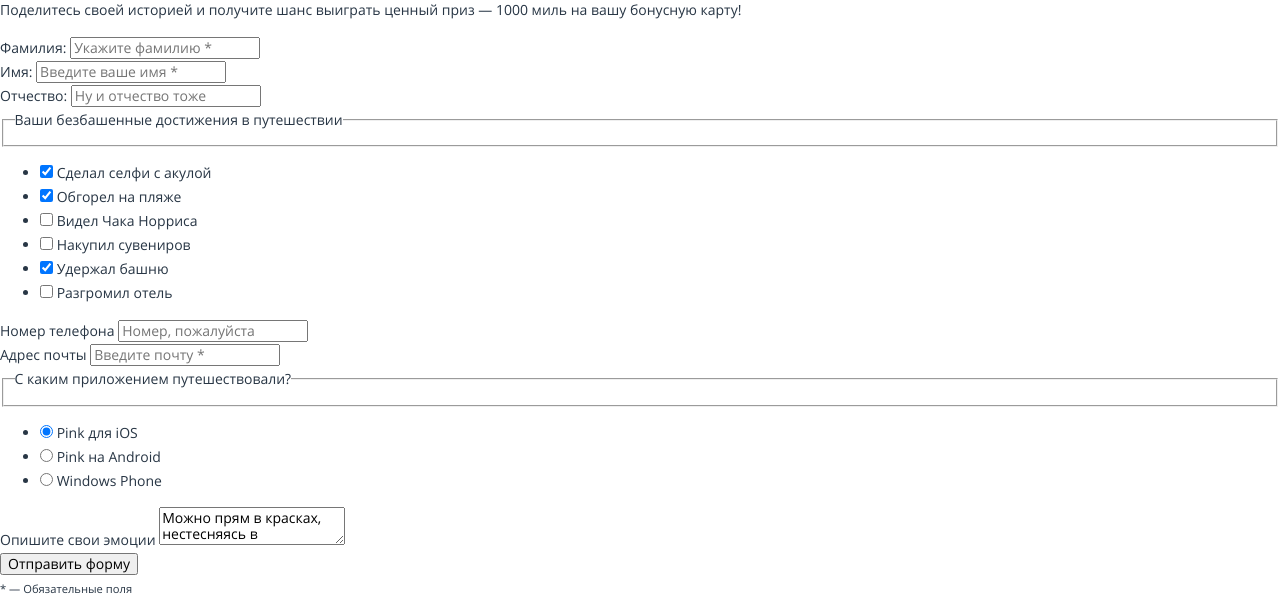
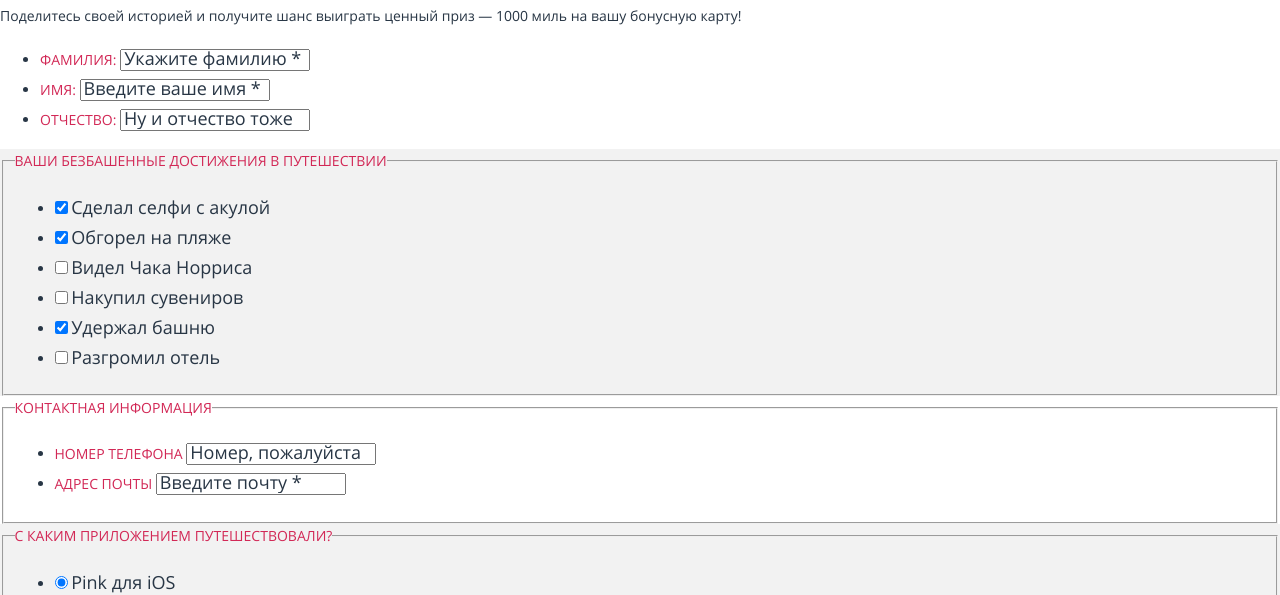
Before and after one commit to AndreyCherk/1585363-pink-21, a website: page source/form.html in a window 1280 px wide. Shown: the part 204-799 px from the top of the page. Drawn offline with nearby package versions, Linux system fonts and the light colour scheme; files that its build step writes are made by us from their sources; files whose address does not match are found by name.

Commit message:
Стилизация страницы формы

```diff
--- a/source/form.html
+++ b/source/form.html
@@ -25,7 +25,7 @@
                 Фотографии
               </a>
             </li>
-            <li class="site-list__item">
+            <li class="site-list__item site-list__item--active">
               <a>
                 Конкурс
               </a>
@@ -38,98 +38,117 @@
           </ul>
         </div>
       </nav>
+      <div class="page-header__heading-wrapper">
+        <h1 class="page-header__heading">Конкурс на самое безбашенное путешестаие с Пинк</h1>
+      </div>
     </header>
-    <main class="form">
-        <div class="form__wrapper">
-          <div class="form__start">
-            <h1 class="form__heading">Конкурс на самое безбашенное путешестаие с Пинк</h1>
-          </div>
-          <p class="form__text-start">Поделитесь своей историей и получите шанс выиграть ценный приз — 1000 миль на вашу бонусную карту!</p>
-        </div>
-        <form action="https://echo.htmlacademy.ru" method="post">
-          <div class="form__name name-list">
-            <div class="name-list__item">
-              <label for="form-surname">Фамилия:</label>
-              <input class="name-list__input" id="form-surname" type="text" name="surname" placeholder="Укажите фамилию *" required>
-            </div>
-            <div class="name-list__item">
-              <label for="form-name">Имя:</label>
-              <input class="name-list__input" id="form-name" type="text" name="name" placeholder="Введите ваше имя *" required>
-            </div>
-            <div class="name-list__item">
-              <label for="form-patronymic">Отчество:</label>
-              <input class="name-list__input" id="form-patronymic" type="text" name="patronymic" placeholder="Ну и отчество тоже">
+    <main class="page-form">
+        <div class="page-form__wrapper">
+          <div class="page-form__text-start">
+            <p class="page-form__text">Поделитесь своей историей и получите шанс выиграть ценный приз — 1000 миль на вашу бонусную карту!</p>
           </div>
         </div>
+        <form class="page-form__inner form "action="https://echo.htmlacademy.ru" method="post">
+          <div class="form__name">
+            <ul class="form__name-list">
+              <li class="form__name-item">
+                <label class="form__pink-label" for="form-surname">Фамилия:</label>
+                <input class="form__input" id="form-surname" type="text" name="surname" placeholder="Укажите фамилию *" required>
+              </li>
+              <li  class="form__name-item">
+                <label class="form__pink-label" for="form-name">Имя:</label>
+                <input class="form__input" id="form-name" type="text" name="name" placeholder="Введите ваше имя *" required>
+              </li >
+              <li class="form__name-item">
+                <label class="form__pink-label" for="form-patronymic">Отчество:</label>
+                <input class="form__input" id="form-patronymic" type="text" name="patronymic" placeholder="Ну и отчество тоже">
+              </li >
+            </ul>
+          </div>
           <div class="form__checkbox">
-            <fieldset class="form__checkbox-fieldset">
-              <legend class="form__checkbox-text">Ваши безбашенные достижения в путешествии</legend>
-            </fieldset>
-            <ul class="form__checkbox-list list-checkbox">
-              <li class="list-checkbox__item">
-                <input class="list-checkbox__input--checked list-checkbox__input" type="checkbox" name="Сделал селфи с акулой" id="form-shark" checked>
-                <label for="form-shark">Сделал селфи с акулой</label>
+            <fieldset class="form__fieldset">
+              <legend class="form__legend">
+                <span class="form__legend-text">Ваши безбашенные достижения в путешествии</span>
+              </legend>
+              <ul class="form__list">
+                <li class="form__checkbox-item">
+                  <input class="form__checkbox-input--checked form__checkbox-input" type="checkbox" name="Сделал селфи с акулой" id="form-shark" checked>
+                  <label class="form__black-label" for="form-shark">Сделал селфи с акулой</label>
                 </li>
-              <li class="list-checkbox__item">
-                <input class="list-checkbox__input--checked list-checkbox__input" type="checkbox" name="Обгорел на пляже" id="form-beach" checked>
-                <label for="form-beach">Обгорел на пляже</label>
+                <li class="form__checkbox-item">
+                  <input class="form__checkbox-input--checked form__checkbox-input" type="checkbox" name="Обгорел на пляже" id="form-beach" checked>
+                  <label class="form__black-label" for="form-beach">Обгорел на пляже</label>
                 </li>
-              <li class="list-checkbox__item">
-                <input class="list-checkbox__input" type="checkbox" name="Видел Чака Норриса" id="form-chuck">
-                <label for="form-chuck">Видел Чака Норриса</label>
+                <li class="form__checkbox-item">
+                  <input class="form__checkbox-input" type="checkbox" name="Видел Чака Норриса" id="form-chuck">
+                  <label class="form__black-label" for="form-chuck">Видел Чака Норриса</label>
                 </li>
-              <li class="list-checkbox__item">
-                <input class="list-checkbox__input" type="checkbox" name="Накупил сувениров" id="form-buy">
-                <label for="form-buy">Накупил сувениров</label>
+                <li class="form__checkbox-item">
+                  <input class="form__checkbox-input" type="checkbox" name="Накупил сувениров" id="form-buy">
+                  <label class="form__black-label" for="form-buy">Накупил сувениров</label>
                 </li>
-              <li class="list-checkbox__item">
-                <input class="list-checkbox__input--checked list-checkbox__input" type="checkbox" name="Удержал башню" id="form-tower" checked>
-                <label for="form-tower">Удержал башню</label>
+                <li class="form__checkbox-item">
+                  <input class="form__checkbox-input--checked form__checkbox-input" type="checkbox" name="Удержал башню" id="form-tower" checked>
+                  <label class="form__black-label" for="form-tower">Удержал башню</label>
                 </li>
-              <li class="list-checkbox__item">
-                <input class="list-checkbox__input" type="checkbox" name="Разгромил отель" id="form-hotel">
-                <label for="form-hotel">Разгромил отель</label>
+                <li class="form__checkbox-item">
+                  <input class="form__checkbox-input" type="checkbox" name="Разгромил отель" id="form-hotel">
+                  <label class="form__black-label" for="form-hotel">Разгромил отель</label>
                 </li>
               </ul>
+            </fieldset>
           </div>
-          <div class="form__link link-list">
-            <div class="link-list__item">
-              <label for="form-phone">Номер телефона</label>
-              <input class="link-list__input" id="form-phone" type="tel" name="phone" placeholder="Номер, пожалуйста">
-            </div>
-            <div class="link-list__item">
-              <label for="form-email">Адрес почты</label>
-              <input class="link-list__input" id="form-email" type="email" name="email" placeholder="Введите почту *" required>
-            </div>
+          <div class="form__link">
+            <fieldset class="form__fieldset">
+              <legend class="form__legend">
+                <span class="form__legend-text">Контактная информация</span>
+              </legend>
+              <ul class="form__list">
+                <li class="form__link-item">
+                  <label class="form__pink-label" for="form-phone">Номер телефона</label>
+                  <input class="form__link-input" id="form-phone" type="tel" name="phone" placeholder="Номер, пожалуйста">
+                </li>
+                <li class="form__link-item">
+                  <label class="form__pink-label" for="form-email">Адрес почты</label>
+                  <input class="form__link-input" id="form-email" type="email" name="email" placeholder="Введите почту *" required>
+                </li>
+              </ul>
+            </fieldset>
           </div>
           <div class="form__radio">
             <fieldset class="form__fieldset">
-              <legend class="form__text">С каким приложением путешествовали?</legend>
-            </fieldset>
-            <ul class="form__radio-list list-radio">
-              <li class="list-radio__item">
-                <input class="list-radio__input--checked list-radio__input" type="radio" name="sistem" value="iOS" id="form-pinc-ios" checked>
-                <label for="form-pinc-ios">Pink для iOS</label>
+              <legend class="form__legend">
+                <span class="form__legend-text">С каким приложением путешествовали?</span>
+              </legend>
+              <ul class="form__link">
+                <li class="form__radio-item">
+                  <input class="form__radio-input--checked form__radio-input" type="radio" name="sistem" value="iOS" id="form-pinc-ios" checked>
+                  <label class="form__black-label" for="form-pinc-ios">Pink для iOS</label>
                 </li>
                 <li class="list-radio__item">
-                <input class="list-radio__input--checked list-radio__input" type="radio" name="sistem" value="Android" id="form-pinc-Android">
-                <label for="form-pinc-Android">Pink на Android</label>
+                  <input class="form__radio-input" type="radio" name="sistem" value="Android" id="form-pinc-Android">
+                  <label class="form__black-label" for="form-pinc-Android">Pink на Android</label>
                 </li>
                 <li class="list-radio__item">
-                <input class="list-radio__input--checked list-radio__input" type="radio" name="sistem" value="Windows-Phone" id="form-Windows-Phone">
-                <label for="form-Windows-Phone">Windows Phone</label>
+                  <input class="form__radio-input" type="radio" name="sistem" value="Windows-Phone" id="form-Windows-Phone">
+                  <label class="form__black-label" for="form-Windows-Phone">Windows Phone</label>
                 </li>
               </ul>
+            </fieldset>
           </div>
           <div class="form__letter">
-            <label for="form-letter">Опишите свои эмоции</label>
+            <fieldset class="form__fieldset">
+              <legend class="form__legend">
+                <span class="form__legend-text">Опишите свои эмоции</span>
+              </legend>
               <textarea class="form__letter-textarea" name="letter" id="form-letter">Можно прям в красках, нестесняясь в выражениях</textarea>
+            </fieldset>
           </div>
           <div class="form__button">
-            <button class="form__button-send" type="submit">Отправить форму</button>
+            <button class="form__button-send green-button" type="submit">Отправить форму</button>
           </div>
+          <span class="form__notification"><span class="form__notification-star">*</span> — Обязательные поля</span>
         </form>
-        <small class="form__legend"><span class="form__legend-star">*</span> — Обязательные поля</small>
     </main>
     <footer class="page-footer">
       <div class="page-footer__wrapper">
--- a/source/less/blocks/contacts.less
+++ b/source/less/blocks/contacts.less
@@ -17,4 +17,5 @@
   line-height: 32.68px;
   font-size: 24px;
   font-weight: normal;
+  color: @pink;
 }
--- a/source/less/blocks/download.less
+++ b/source/less/blocks/download.less
@@ -1,5 +1,9 @@
 .download {
   background: url("../img/back-mobile.jpg") no-repeat;
+  color: @white;
+}
+
+.download a {
   color: @white;
 }
 
--- /dev/null
+++ b/source/less/blocks/form.less
@@ -0,0 +1,81 @@
+.form__legend-text {
+  line-height: 18px;
+  color: @pink;
+  text-transform: uppercase;
+}
+
+.form__pink-label {
+  line-height: 30px;
+  color: @pink;
+  text-transform: uppercase;
+}
+
+.form__black-label {
+  font-size: 18px;
+  line-height: 30px;
+}
+
+.form__link-input::placeholder {
+  color: @darkblue;
+  opacity: 1;
+  font-size: 18px;
+  line-height: 30px;
+  font-family: @font-family-base;
+}
+
+.form__link-input::-moz-placeholder {
+  color: @darkblue;
+  opacity: 1;
+  font-size: 18px;
+  line-height: 30px;
+  font-family: @font-family-base;
+}
+
+.form__link-input:-moz-placeholder {
+  color: @darkblue;
+  opacity: 1;
+  font-size: 18px;
+  line-height: 30px;
+  font-family: @font-family-base;
+}
+
+.form__input::placeholder {
+  color: @darkblue;
+  opacity: 1;
+  font-size: 18px;
+  line-height: 30px;
+  font-family: @font-family-base;
+}
+
+.form__input::-moz-placeholder {
+  color: @darkblue;
+  opacity: 1;
+  font-size: 18px;
+  line-height: 30px;
+  font-family: @font-family-base;
+}
+
+.form__input:-moz-placeholder {
+  color: @darkblue;
+  opacity: 1;
+  font-size: 18px;
+  line-height: 30px;
+  font-family: @font-family-base;
+}
+
+.form__notification {
+  line-height: 30px;
+  text-transform: uppercase;
+}
+
+.form__notification-star {
+  color: @pink;
+}
+
+.form__checkbox {
+  background-color: @grey;
+}
+
+.form__radio {
+  background-color: @grey;
+}
--- /dev/null
+++ b/source/less/blocks/green-button.less
@@ -0,0 +1,5 @@
+.green-button {
+  background-color: @green;
+  border: none;
+  color: @white;
+}
--- /dev/null
+++ b/source/less/blocks/page-form.less
@@ -0,0 +1,3 @@
+.page-form__text {
+  line-height: 30px;
+}
--- a/source/less/global/variables.less
+++ b/source/less/global/variables.less
@@ -2,6 +2,7 @@
 @black: #000000;
 @grey: #F2F2F2;
 @pink: #D22856;
+@green: #2AAB6D;
 @darkopacity-header: rgba(0,0,0, 0.3);
 @darkblue: #283645;
 @darkblueopacity: rgba(40,54,69, 0.3);
--- a/source/less/style.less
+++ b/source/less/style.less
@@ -17,3 +17,7 @@
 @import "blocks/slider.less";
 @import "blocks/social.less";
 @import "blocks/table-price.less";
+@import "blocks/map.less";
+@import "blocks/form.less";
+@import "blocks/page-form.less";
+@import "blocks/green-button.less";
```
Also changed, not shown: source/catalog.html (+1 -1 lines), source/index.html (+9 -8 lines), source/less/blocks/page-header.less (+10 -0 lines), source/less/blocks/price.less (+0 -15 lines), source/less/blocks/table-price.less (+14 -0 lines), source/less/blocks/map.less (added). Lines whose indentation alone changed are shown as unchanged.
